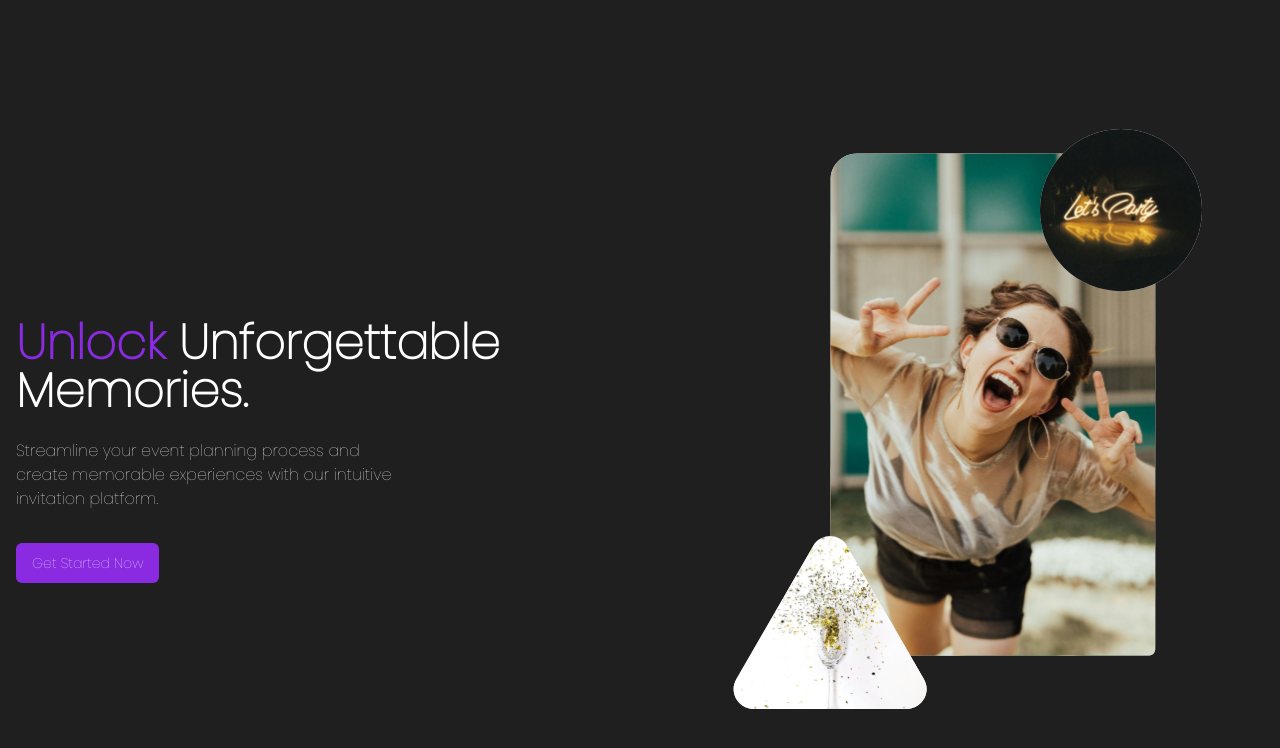
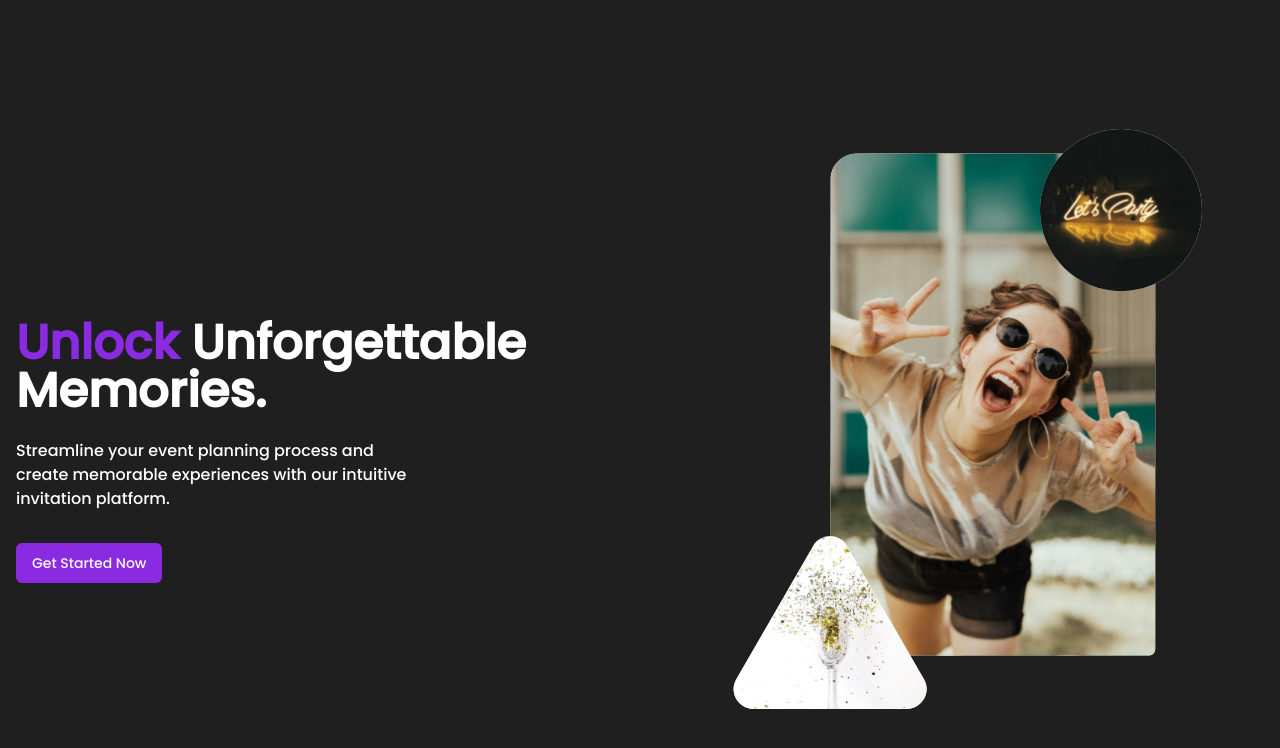
Before and after one commit to WillBeThere8/frontend, a Next.js app: page / in a window 1280 px wide. Shown: the top 748 px of the page. Built offline with nearby package versions, Linux system fonts and the light colour scheme; no server answers.

Commit message:
added font

```diff
--- a/app/layout.tsx
+++ b/app/layout.tsx
@@ -1,11 +1,11 @@
 import type { Metadata } from "next";
-import { Poppins } from "next/font/google";
+import { Poppins, Figtree } from "next/font/google";
 import "./globals.css";
 import { ClerkProvider } from "@clerk/nextjs";
 
 const poppins = Poppins({
   subsets: ["latin"],
-  weight: "100",
+  weight: "500",
 });
 
 export const metadata: Metadata = {
--- a/components/Hero.tsx
+++ b/components/Hero.tsx
@@ -5,7 +5,7 @@ import Link from "next/link";
 
 function Hero() {
   return (
-    <div className="grid place-items-center grid-cols-2 max-sm:grid-cols-1 scrollbar-hide p-4">
+    <div className="grid place-items-center grid-cols-2 max-sm:grid-cols-1 scrollbar-hide p-4 h-auto bg-defaultBackground">
       <div className="pt-[60px] md:pt-0">
         <h2 className="text-[#fff] text-2xl md:text-5xl font-extrabold leading-tight pb-6">
           <span className="text-[#8a2be2]">Unlock</span> Unforgettable Memories.
@@ -18,7 +18,7 @@ function Hero() {
           <Link href={"/sign-up"}>Get Started Now</Link>
         </Button>
       </div>
-      <div>
+      <div className="">
         <Image
           src={"/Images/svgs/hero-photo.svg"}
           width={500}
--- a/package.json
+++ b/package.json
@@ -10,6 +10,7 @@
   },
   "dependencies": {
     "@clerk/nextjs": "^4.29.12",
+    "@clerk/themes": "^1.7.12",
     "@radix-ui/react-checkbox": "^1.0.4",
     "@radix-ui/react-label": "^2.0.2",
     "@radix-ui/react-slot": "^1.0.2",
```
Also changed, not shown: 1 other file (tests, documents, lock files or other folders).
